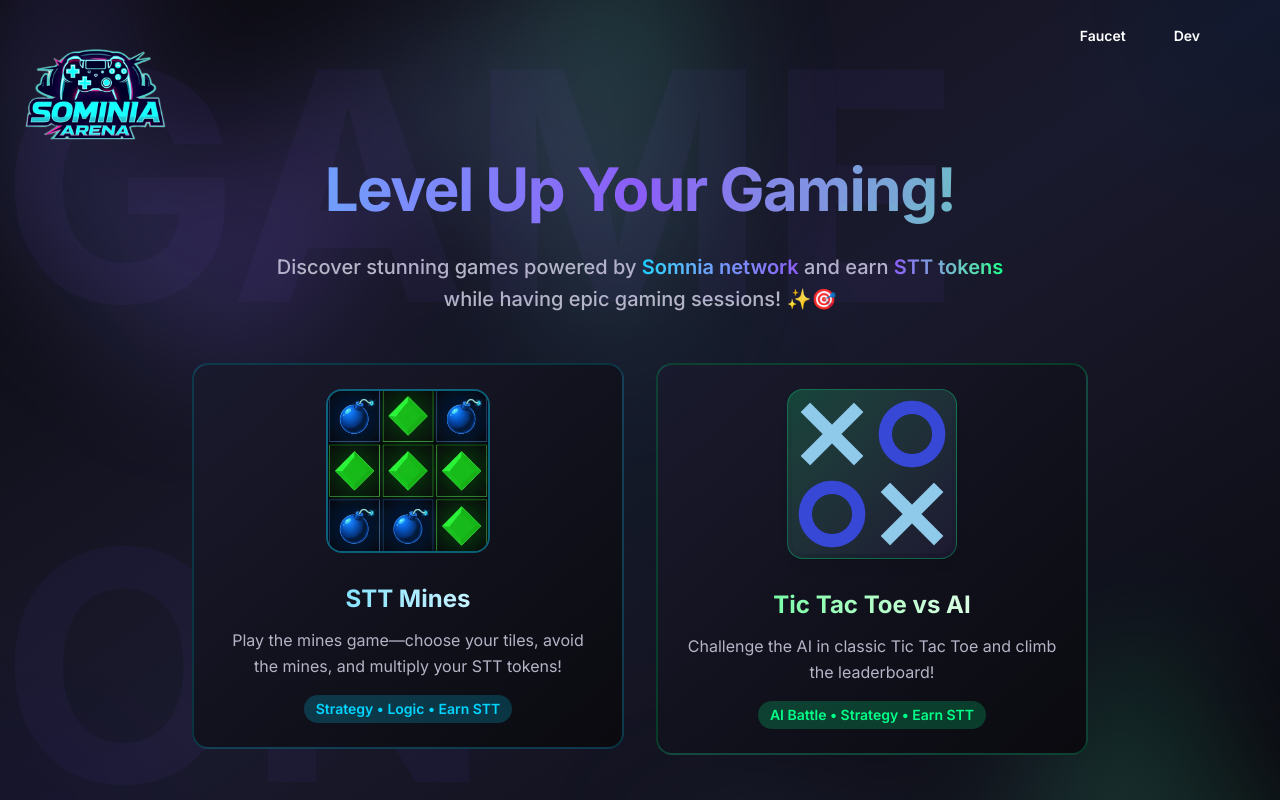
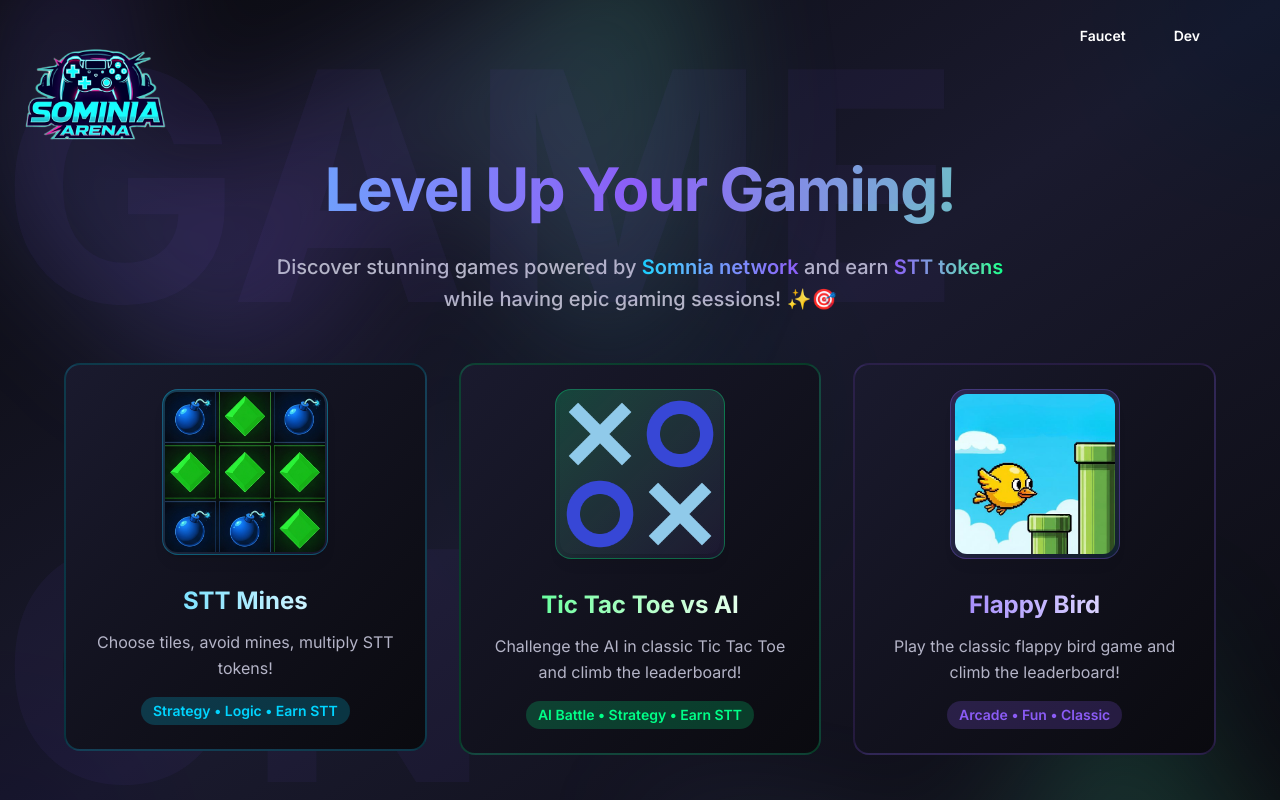
Before and after one commit to Hardy-techy/Somnia-Arena, a Next.js app: page / in a window 1280 px wide. Shown: the top 800 px of the page. Built offline with nearby package versions, Linux system fonts and the light colour scheme.

Commit message:
Add Flappy Bird game box and update STT Mines thumbnail

```diff
--- a/src/components/blocks/heros/simple-centered.tsx
+++ b/src/components/blocks/heros/simple-centered.tsx
@@ -132,7 +132,7 @@
           </div>
 
           {/* Game Tiles */}
-          <div className="grid md:grid-cols-2 gap-8 max-w-4xl mx-auto relative z-20">
+          <div className="grid md:grid-cols-3 gap-8 max-w-6xl mx-auto relative z-20">
             {/* STT Mines Tile */}
             <a href="https://sttmines.somniaarena.fun" target="_blank" rel="noopener noreferrer" className="group cursor-pointer">
               <div className="relative bg-gradient-to-br from-[#1a1a2e] to-[#0a0a0f] border-2 border-[#00d4ff]/20 hover:border-[#00d4ff] rounded-2xl p-6 transition-all duration-500 overflow-hidden transform
@@ -141,14 +141,14 @@
                 <div className="absolute inset-0 bg-gradient-to-br from-[#00d4ff]/10 via-transparent to-[#8b5cf6]/5 opacity-100 sm:opacity-0 sm:group-hover:opacity-100 transition-opacity duration-500" />
 
                 <div className="relative z-10 text-center">
-                  <div className="rounded-2xl border-2 border-[#00d4ff]/40 group-hover:shadow-lg transition-all duration-300 mb-6 inline-block overflow-hidden">
-                    <img src="/Images/minescellimage.jpg" alt="STT Mines Thumbnail" className="h-40 w-40 object-cover rounded-none mx-auto shadow-none" />
+                  <div className="p-0.5 rounded-2xl bg-gradient-to-br from-[#00d4ff]/20 to-[#8b5cf6]/10 border border-[#00d4ff]/30 group-hover:shadow-lg transition-all duration-300 mb-6 inline-block">
+                    <img src="/Images/minesnewthumb.jpg" alt="STT Mines Thumbnail" className="h-40 w-40 object-cover rounded-xl mx-auto shadow-lg" />
                   </div>
                   <h3 className="text-2xl font-bold text-transparent bg-gradient-to-r from-[#00d4ff] to-white bg-clip-text font-display mb-3">
                     STT Mines
                   </h3>
                   <p className="text-[#b4b4c7] mb-4 leading-relaxed">
-                    Play the mines game—choose your tiles, avoid the mines, and multiply your STT tokens!
+                    Choose tiles, avoid mines, multiply STT tokens!
                   </p>
                   <div className="inline-block px-3 py-1 rounded-full bg-[#00d4ff]/20 text-[#00d4ff] text-sm font-semibold">
                     Strategy • Logic • Earn STT
@@ -180,6 +180,30 @@
                 </div>
               </div>
             </a>
+
+            {/* Flappy Bird Tile */}
+            <a href="https://flappybird.somniaarena.fun" target="_blank" rel="noopener noreferrer" className="group cursor-pointer">
+              <div className="relative bg-gradient-to-br from-[#1a1a2e] to-[#0a0a0f] border-2 border-[#8b5cf6]/20 hover:border-[#8b5cf6] rounded-2xl p-6 transition-all duration-500 overflow-hidden transform
+                hover:shadow-[0_0_30px_rgba(139,92,246,0.3)] hover:scale-108 hover:-translate-y-4
+                shadow-[0_0_30px_rgba(139,92,246,0.15)] scale-100 -translate-y-0 sm:shadow-none sm:scale-100 sm:translate-y-0">
+                <div className="absolute inset-0 bg-gradient-to-br from-[#8b5cf6]/10 via-transparent to-[#00d4ff]/5 opacity-100 sm:opacity-0 sm:group-hover:opacity-100 transition-opacity duration-500" />
+
+                <div className="relative z-10 text-center">
+                  <div className="p-1 rounded-2xl bg-gradient-to-br from-[#8b5cf6]/20 to-[#00d4ff]/10 border border-[#8b5cf6]/30 group-hover:shadow-lg transition-all duration-300 mb-6 inline-block">
+                    <img src="/Images/thubnailflappy.jpg" alt="Flappy Bird Thumbnail" className="h-40 w-40 object-cover rounded-xl mx-auto shadow-lg" />
+                  </div>
+                  <h3 className="text-2xl font-bold text-transparent bg-gradient-to-r from-[#8b5cf6] to-white bg-clip-text font-display mb-3">
+                    Flappy Bird
+                  </h3>
+                  <p className="text-[#b4b4c7] mb-4 leading-relaxed">
+                    Play the classic flappy bird game and climb the leaderboard!
+                  </p>
+                  <div className="inline-block px-3 py-1 rounded-full bg-[#8b5cf6]/20 text-[#8b5cf6] text-sm font-semibold">
+                    Arcade • Fun • Classic
+                  </div>
+                </div>
+              </div>
+            </a>
           </div>
         </div>
 
```
Also changed, not shown: public/Images/minesnewthumb.jpg (added), public/Images/thubnailflappy.jpg (added).
